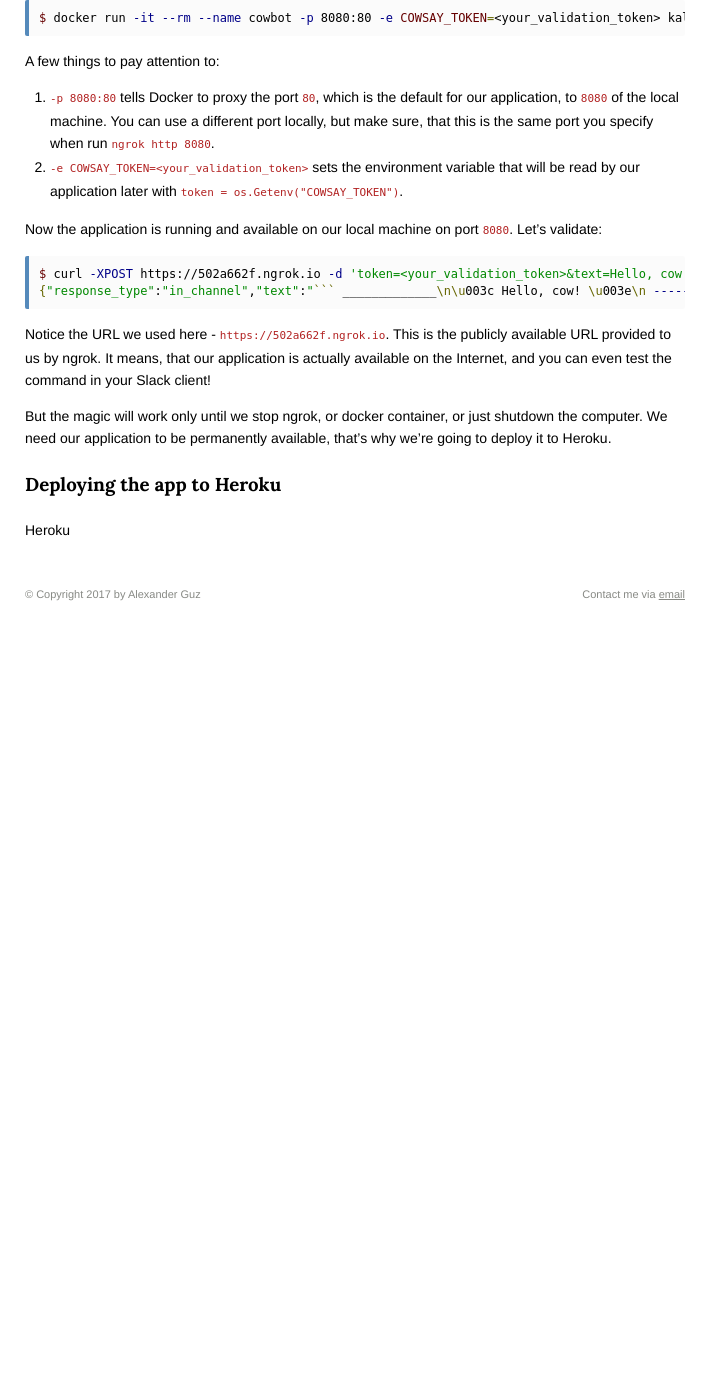
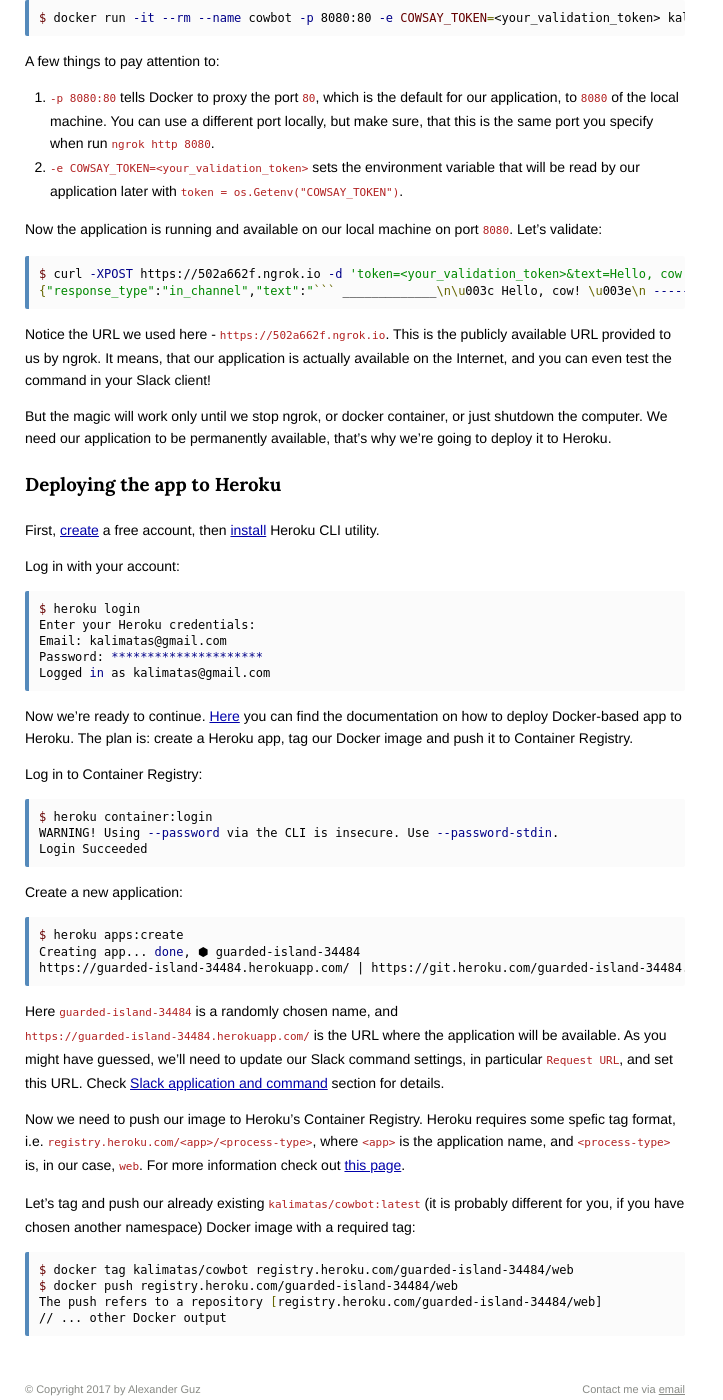
Before and after one commit to kalimatas/kalimatas.github.com, a Jekyll site: the page built from _posts/2017-09-10-cowsay-slack-command.markdown, in a window 1280 px wide and 1400 px high, scrolled down 6419 px. Shown: the whole window, without its empty margins (0-723 px from the left). Built offline with Jekyll 4.4.1, drawn with Linux system fonts in a browser that asks for light colours; comment, search, counter and statistics services are not loaded; before the commit the page ends 7049 px from its top, so only the background shows below that.

Commit message:
Heroku draft

```diff
--- a/_posts/2017-09-10-cowsay-slack-command.markdown
+++ b/_posts/2017-09-10-cowsay-slack-command.markdown
@@ -234,4 +234,44 @@
 
 ### <a name="heroku"></a> Deploying the app to Heroku
 
-Heroku
+First, [create](https://signup.heroku.com/dc) a free account, then [install](https://devcenter.heroku.com/articles/heroku-cli) Heroku CLI utility.
+
+Log in with your account:
+
+{% highlight bash %}
+$ heroku login
+Enter your Heroku credentials:
+Email: kalimatas@gmail.com
+Password: *********************
+Logged in as kalimatas@gmail.com
+{% endhighlight %}
+
+Now we're ready to continue. [Here](https://devcenter.heroku.com/articles/container-registry-and-runtime) you can find the documentation on how to deploy Docker-based app to Heroku. The plan is: create a Heroku app, tag our Docker image and push it to Container Registry.
+
+Log in to Container Registry:
+
+{% highlight bash %}
+$ heroku container:login
+WARNING! Using --password via the CLI is insecure. Use --password-stdin.
+Login Succeeded
+{% endhighlight %}
+
+Create a new application:
+{% highlight bash %}
+$ heroku apps:create
+Creating app... done, ⬢ guarded-island-34484
+https://guarded-island-34484.herokuapp.com/ | https://git.heroku.com/guarded-island-34484.git
+{% endhighlight %}
+
+Here `guarded-island-34484` is a randomly chosen name, and `https://guarded-island-34484.herokuapp.com/` is the URL where the application will be available. As you might have guessed, we'll need to update our Slack command settings, in particular `Request URL`, and set this URL. Check [Slack application and command](#slack-app) section for details.
+
+Now we need to push our image to Heroku's Container Registry. Heroku requires some spefic tag format, i.e. `registry.heroku.com/<app>/<process-type>`, where `<app>` is the application name, and `<process-type>` is, in our case, `web`. For more information check out [this page](https://devcenter.heroku.com/articles/procfile#process-types-as-templates).
+
+Let's tag and push our already existing `kalimatas/cowbot:latest` (it is probably different for you, if you have chosen another namespace) Docker image with a required tag:
+
+{% highlight bash %}
+$ docker tag kalimatas/cowbot registry.heroku.com/guarded-island-34484/web
+$ docker push registry.heroku.com/guarded-island-34484/web
+The push refers to a repository [registry.heroku.com/guarded-island-34484/web]
+// ... other Docker output
+{% endhighlight %}
```
